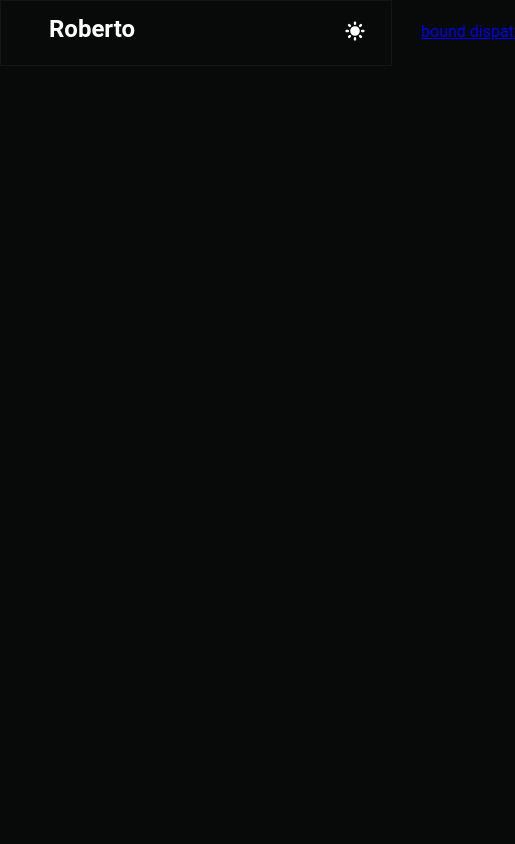
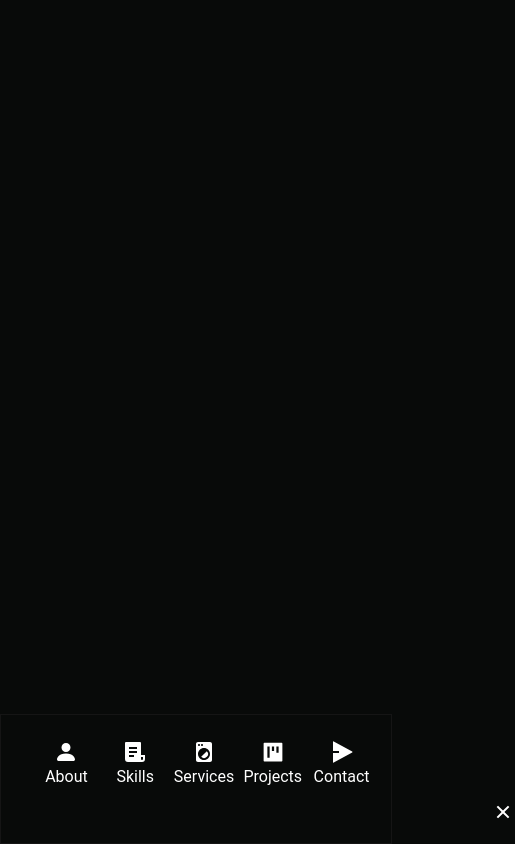
Before and after one commit to robertocarlosmedina/portfolio, a React (Create React App) app: page / in a window 390 px wide. Shown: the whole page, 515 px wide, since content can reach past the window. Built offline with nearby package versions, Linux system fonts and the light colour scheme.

Commit message:
Close to finish the header implementation

```diff
--- a/public/index.html
+++ b/public/index.html
@@ -24,7 +24,7 @@
       work correctly both with client-side routing and a non-root public URL.
       Learn how to configure a non-root public URL by running `npm run build`.
     -->
-    <title>React App</title>
+    <title>Roberto Carlos</title>
   </head>
   <body>
     <noscript>You need to enable JavaScript to run this app.</noscript>
--- a/src/components/Header.js
+++ b/src/components/Header.js
@@ -1,48 +1,125 @@
 import { React, useState }  from 'react'
 import { NavLink } from 'react-router-dom'
 import { HiSun } from 'react-icons/hi'
+import { FaRegMoon } from 'react-icons/fa'
+import { TiThMenu } from 'react-icons/ti'
+import { BsFillPersonFill } from 'react-icons/bs'
+import { MdLocalLaundryService } from 'react-icons/md'
+import { AiFillProject } from 'react-icons/ai'
+import { RiFileList3Fill,RiSendPlane2Fill, RiCloseFill } from 'react-icons/ri'
 
 import './header.css'
 
 const Header = () =>{
-  const navcomponents = useState([
+  const [navcomponents, setNavcomponents] = useState([
       {
         name:"About",
+        icon:BsFillPersonFill,
         linkTo:"/aboutme",
         id:"navLink",
         active: false
       },
       {
         name:"Skills",
+        icon:RiFileList3Fill,
         linkTo:"/",
         id:"navLink",
         active: false
       },
       {
         name:"Services",
+        icon:MdLocalLaundryService,
         linkTo:"/",
         id:"navLink",
         active: false
       },
       {
         name:"Projects",
+        icon:AiFillProject,
         linkTo:"/",
         id:"navLink",
         active: false
       },
       {
         name:"Contact",
+        icon:RiSendPlane2Fill,
         linkTo:"/",
         id:"navLink",
         active: false
       }
   ])
-
+  const [themeIcons, setThemeIcons] = useState([
+      {
+        name:"Dark",
+        icon:HiSun,
+        active: true
+      },
+      {
+        name:"white",
+        icon: FaRegMoon,
+        active: false
+      }
+  ])
+  const navLinkLselected = (event) =>{
+    const newComponentsInstance = []
+    navcomponents.map((item, i) =>{
+        if(item.name === event.target.text){
+            item.active = true
+            item.id = "activeNavLink"
+            newComponentsInstance.push(item)
+        }
+        else{
+            item.active = false
+            item.id = "navLink"
+            newComponentsInstance.push(item)
+        }
+        return item
+    })
+    // to clean to array
+    setNavcomponents([])
+    // to refresh with the new instance
+    setNavcomponents(newComponentsInstance)
+    // console.log(navcomponents)
+  }
+  const unselecteAll = () =>{
+    const newComponentsInstance = []
+    navcomponents.map((item) => {
+        item.active = false
+        item.id = "navLink"
+        newComponentsInstance.push(item)
+        return item
+    })
+    // to clean to array
+    setNavcomponents([])
+    // to refresh with the new instance
+    setNavcomponents(newComponentsInstance)
+    // console.log(navcomponents)
+  }
+  const themeSwitcher = () =>{
+    const newthemeInstance = []
+    themeIcons.map((icon, i) =>{
+        if(icon.active){
+            icon.active = !icon.active
+            newthemeInstance.push(icon)
+        }
+        else{
+            icon.active = !icon.active
+            newthemeInstance.push(icon)
+        }
+        return icon
+    })
+    // to clean to array
+    setThemeIcons([])
+    // to refresh with the new instance
+    setThemeIcons(newthemeInstance)
+    // console.log(navcomponents)
+  }
   return (
+    <div>
       <div className="Header">
         <div className="HeaderComponents">
           <div className="Username">
-          <h1>
+            <h1 onClick={unselecteAll}>
                 <NavLink to={"/"} id="navLink">
                   Roberto
                 </NavLink>
@@ -51,45 +128,45 @@ const Header = () =>{
           <div className="Links">
             <ul>
               {navcomponents.map((navItem, i) => (
-              <li key={i}>
-                <NavLink to={`${navItem.linkTo}`} id={`${navItem.id}`}>
+                <li key={i} onClick={navLinkLselected}>
+                    <NavLink to={`${navItem.linkTo}`}
+                             id={`${navItem.id}`}
+                    >
                       {navItem.name}
                     </NavLink>
                 </li>
               ))}
-            {/* // <li>
-            //   <NavLink to={"/aboutme"} id="navLink">
-            //     About
-            //   </NavLink>
-            // </li>
-            // <li>
-            //   <NavLink to={"/"} id="navLink">
-            //     Skills
-            //   </NavLink>
-            // </li>
-            // <li>
-            //   <NavLink to={"/"} id="navLink">
-            //     Services
-            //   </NavLink>
-            // </li>
-            // <li>
-            //   <NavLink to={"/"} id="navLink">
-            //     Projects
-            //   </NavLink>
-            // </li>
-            // <li>
-            //   <NavLink to={"/"} id="navLink">
-            //    Contact
-            //   </NavLink>
-            // </li> */}
             </ul>
           </div>
         </div>
-      <div className="HeaderIcon">
-            <HiSun id="ThemeIcon" />
+          {themeIcons.map((ico, i) => (
+              <div className="HeaderIcon" key={i}>
+                  {ico.active && <ico.icon
+                      className="ThemeIcon"
+                      onClick={themeSwitcher}
+                  />}
+              </div>
+          ))}
+          <TiThMenu className="ThemeIcon" id="menuIcon"/>
+      </div>
+      <div className="MobileMenu">
+        <ul>
+          {navcomponents.map((navItem, i) => (
+            <li key={i} onClick={navLinkLselected}>
+                <div className="MenuButton">
+                    <NavLink to={`${navItem.linkTo}`}
+                             id={`${navItem.id}`}
+                    >
+                      <navItem.icon className="ThemeIcon"/>
+                      <p>{navItem.name}</p>
+                    </NavLink>
+                </div>
+            </li>
+          ))}
+        </ul>
+        <RiCloseFill className="ThemeIcon closeIcon" />
       </div>
     </div>
   )
 }
-
 export default Header
--- a/src/components/header.css
+++ b/src/components/header.css
@@ -40,8 +40,12 @@
     text-decoration: none;
     color:var(--white-letter)
 }
+#activeNavLink{
+    text-decoration: none;
+    color:var(--object-secundary-color)
+}
 .Links ul li:hover{
-    color: var(--object-primary-color);
+    color: var(--object-secundary-color);
     font-style: bold;
     cursor:pointer;
 }
@@ -53,11 +57,110 @@
     margin-right: min(3rem, 1.5rem);
 }
 
-#ThemeIcon{
+.ThemeIcon{
     width: var(--icon-normal-size);
     height: var(--icon-normal-size);
     margin-top: -1.10rem;
+    color:var(--color-text);
+    cursor:pointer;
+    /* margin-left: max(58rem,8rem); */
+}
+.ThemeIcon:hover{
+    color: var(--object-secundary-color);
+}
+#menuIcon{
+    display: none;
+}
+.MobileMenu{
+    position: absolute;
+    width: 100%;
+    height: 8rem;
+    display: none;
+    bottom: 0;
+    background-color: var(--dark-background);
+    border: 1px solid var(--border-color);
+}
+.MobileMenu ul{
+    margin-left: -1.5rem;
+    margin-top: 2rem;
+}
+.MobileMenu ul li{
+    list-style: none;
+    display: inline-flex;
+}
+.MobileMenu ul li div p{
+    margin-top:-.09rem;
+}
+.MenuButton{
+    width: 4rem;
+    height: 4rem;
+    color:var(--color-text);
+    margin: .15rem;
+}
+.MenuButton:hover{
+    color:var(--object-secundary-color);
+}
 
-    /* margin-left: max(58rem,8rem); */
+.closeIcon{
+    position: absolute;
+    margin-left: 35vh;
+    margin-top: -2rem;
+}
 
+
+/*  Media query */
+@media screen and (max-width: 650px) {
+    .Header{
+        bottom: 0;
+        height: 2.5rem;
+    }
+    .Links{
+        display: none;
+    }
+    .HeaderComponents .Username{
+        position: relative;
+        margin: -1.2rem 45rem 0rem 0rem;
+        font-size: .55rem;
+    }
+    .HeaderComponents .Username h1{
+        font-size: 1.15rem;
+    }
+    #menuIcon{
+        display: block;
+        float:right;
+        margin-top: -.6rem;
+        margin-right: 1.5rem;
+    }
+    .HeaderIcon{
+        position: absolute;
+        margin: -.1rem 5rem 0rem 35rem;
+        margin-left: 80%;
+        left: 0;
+    }
+    .MobileMenu{
+        display: block;
+    }
 }
+@media screen and (max-width: 420px) {
+    .HeaderIcon{
+        margin-left: 70%;
+    }
+    .HeaderComponents .Username h1{
+        margin-left: .5rem;
+    }
+}
+@media screen and (max-width: 240px) {
+    .HeaderIcon{
+        margin-left: 60%;
+    }
+}
+
+@media screen and (max-width: 388px) {
+    .MobileMenu{
+        height: 12rem;
+    }
+    .closeIcon{
+        margin-left: max(5rem, 3rem);
+        margin-top: -2.5rem;
+    }
+}
--- a/src/components/pages/AboutMe.js
+++ b/src/components/pages/AboutMe.js
@@ -3,11 +3,7 @@ import React from 'react'
 
 const AboutMe = () =>{
     return (
-        <div>FLoor
-            <h2>kkkk</h2>
-            <h2>kkkk</h2>
-            <h2>kkkk</h2>
-            <h2>kkkk</h2>
+        <div>
         </div>
     )
 }
--- a/src/components/pages/FrontPage.js
+++ b/src/components/pages/FrontPage.js
@@ -4,7 +4,7 @@ import './frontPage.css'
 
 const FrontPage = () =>{
     return (
-        <div classname="Frontpage">
+        <div className="Frontpage">
             {/* <h1>dhdhkdk</h1> */}
             {/* <div className="Box">box</div> */}
         </div>
--- a/src/components/pages/frontPage.css
+++ b/src/components/pages/frontPage.css
@@ -1,7 +1,7 @@
 .Frontpage{
     width: 100%;
     height: 100vh;
-    background-color: rgb(13, 13, 216);
+    /* background-color: rgb(13, 13, 216); */
 }
 
 .Box{
```
Lines whose indentation alone changed are shown as unchanged.
